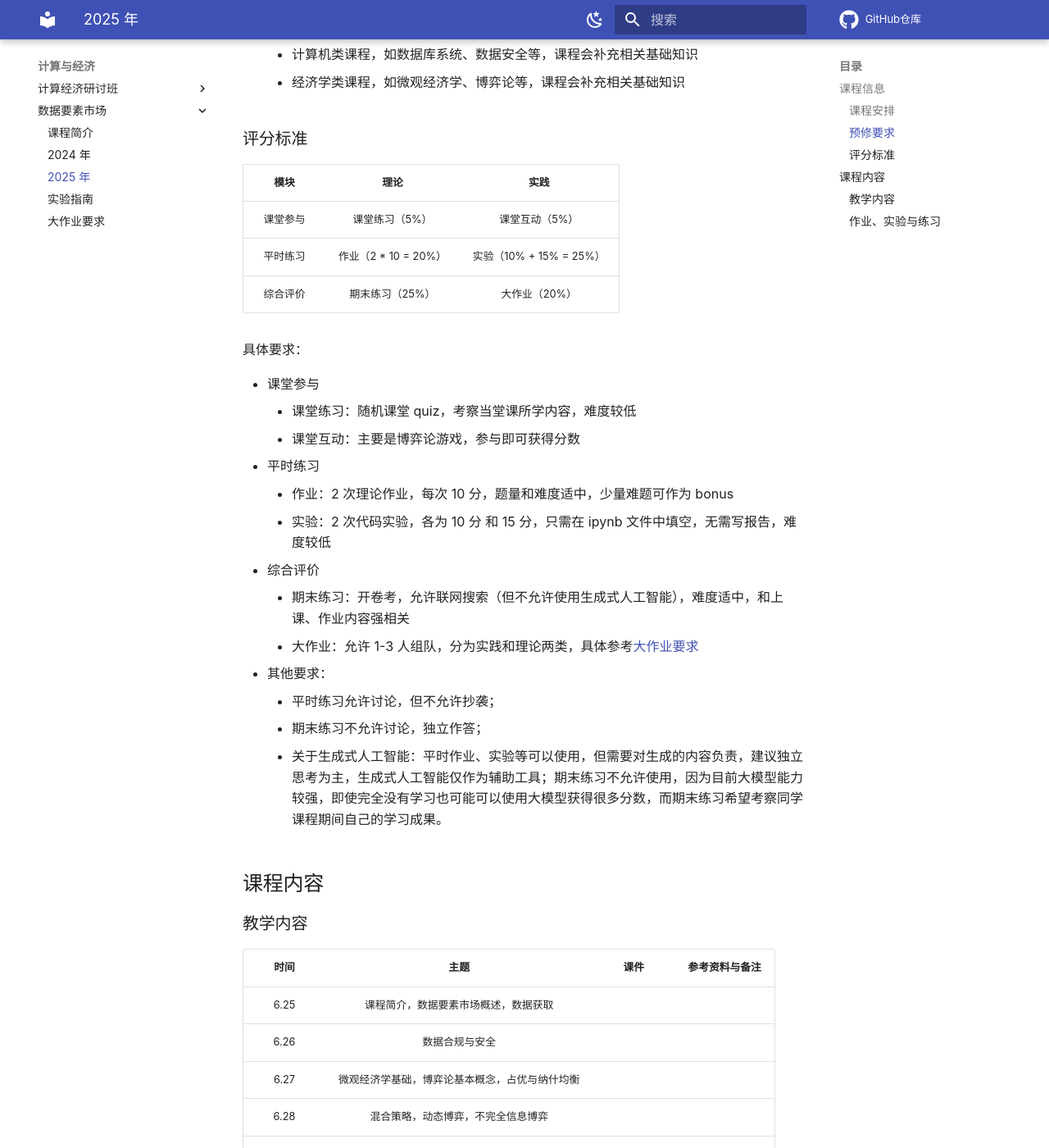
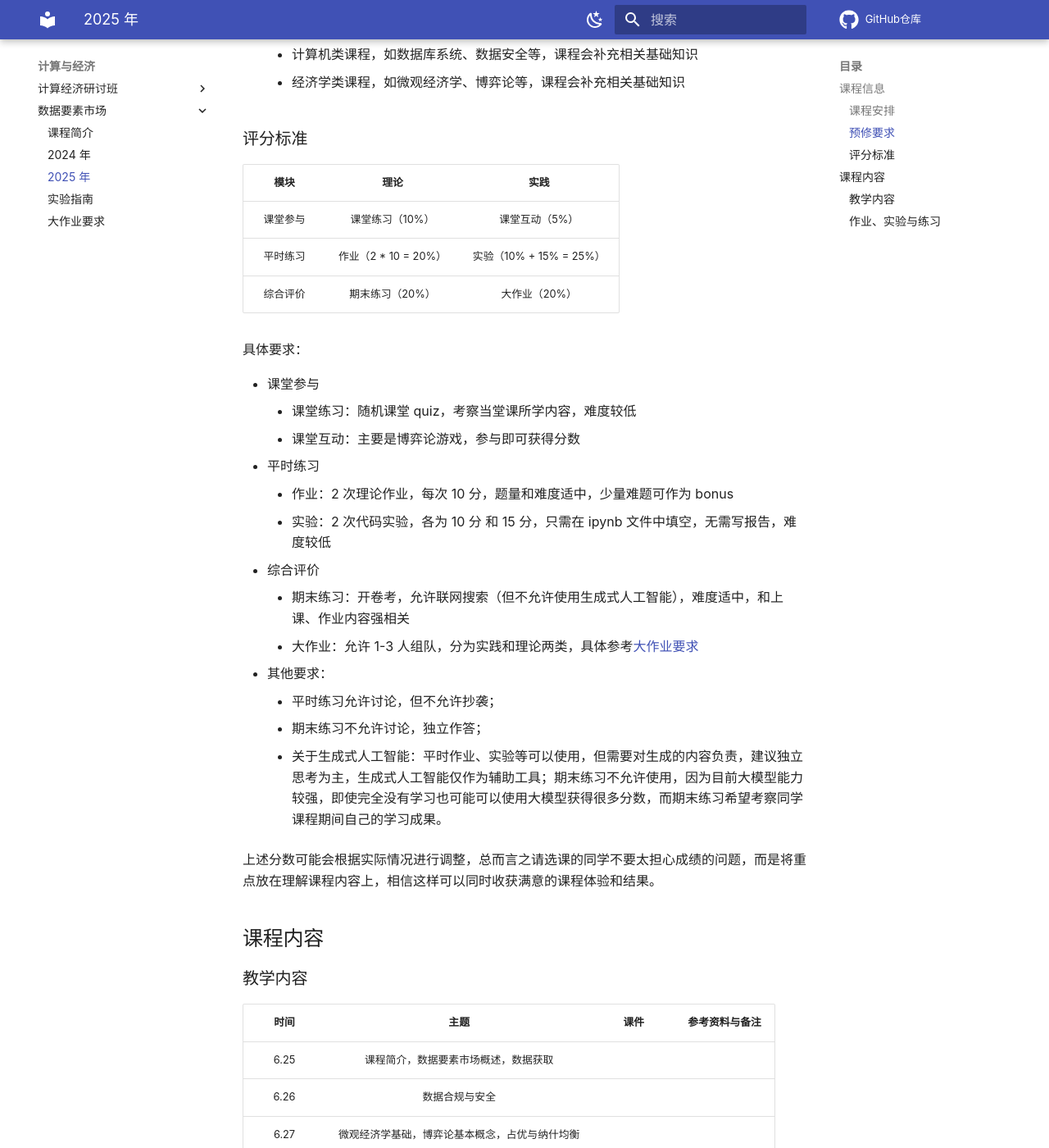
Before and after one commit to yhwu-is/Teach, an MkDocs documentation site: the page built from docs/ec/data_market/2025.md, in a window 1280 px wide and 1400 px high, scrolled down 609 px. Shown: the whole window at 82% size. Built offline with MkDocs 1.6.1 and Material for MkDocs 9.7.7, drawn with Linux system fonts in a browser that asks for light colours; comment, search, counter and statistics services are not loaded.

Commit message:
docs:修改短学期内容

```diff
--- a/docs/ec/data_market/2025.md
+++ b/docs/ec/data_market/2025.md
@@ -21,9 +21,9 @@
 
 | 模块 | 理论 | 实践 |
 | :---: | :----: | :---: |
-| 课堂参与 | 课堂练习（5%） | 课堂互动（5%） |
+| 课堂参与 | 课堂练习（10%） | 课堂互动（5%） |
 | 平时练习 | 作业（2 * 10  = 20%） | 实验（10% + 15%  = 25%） |
-| 综合评价 | 期末练习（25%） | 大作业（20%） |
+| 综合评价 | 期末练习（20%） | 大作业（20%） |
 
 具体要求：
 
@@ -40,6 +40,8 @@
     - 平时练习允许讨论，但不允许抄袭；
     - 期末练习不允许讨论，独立作答；
     - 关于生成式人工智能：平时作业、实验等可以使用，但需要对生成的内容负责，建议独立思考为主，生成式人工智能仅作为辅助工具；期末练习不允许使用，因为目前大模型能力较强，即使完全没有学习也可能可以使用大模型获得很多分数，而期末练习希望考察同学课程期间自己的学习成果。
+
+上述分数可能会根据实际情况进行调整，总而言之请选课的同学不要太担心成绩的问题，而是将重点放在理解课程内容上，相信这样可以同时收获满意的课程体验和结果。
 
 ## 课程内容
 
```
